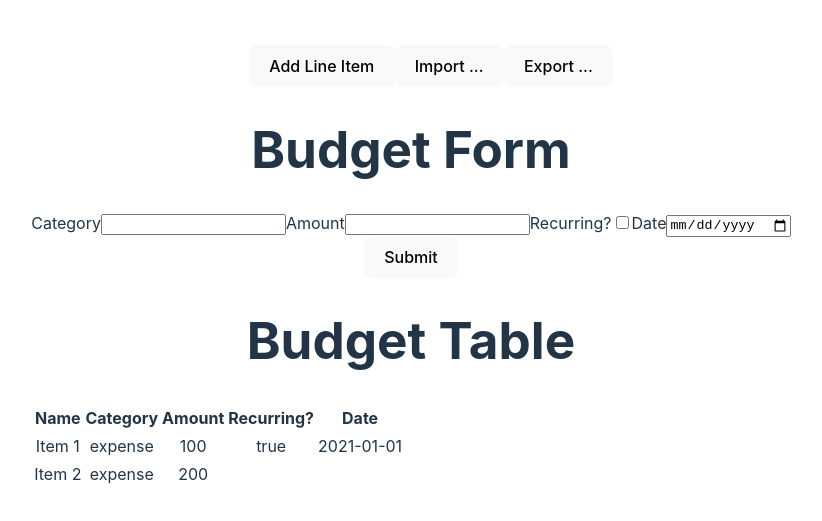
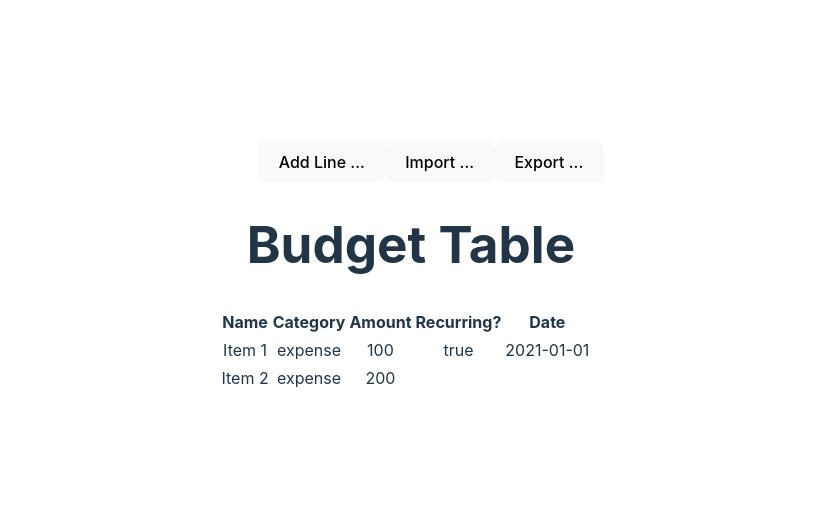
Before and after one commit to reabel/RxDBudget, a Vue app in the folder frontend/budget-vue/: page / in a window 1280 px wide. Shown: the part 141-662 px from the top of the page, without its empty margins (229-1051 px from the left). Built offline with nearby package versions, Linux system fonts and the light colour scheme.

Commit message:
getting form working, adding rendering, change title

```diff
--- a/frontend/budget-vue/index.html
+++ b/frontend/budget-vue/index.html
@@ -4,7 +4,7 @@
     <meta charset="UTF-8" />
     <link rel="icon" type="image/svg+xml" href="/vite.svg" />
     <meta name="viewport" content="width=device-width, initial-scale=1.0" />
-    <title>Vite + Vue + TS</title>
+    <title>RxD Budget App</title>
   </head>
   <body>
     <div id="app"></div>
--- a/frontend/budget-vue/src/App.vue
+++ b/frontend/budget-vue/src/App.vue
@@ -1,16 +1,21 @@
 <script setup lang="ts">
 import BudgetTable from './components/BudgetTable.vue'
 import BudgetForm from './components/BudgetForm.vue'
+import { useBudgetStore } from './stores/budgetstore';
+import { storeToRefs } from 'pinia';
+const store = useBudgetStore();
+const { displayForm } = storeToRefs(store);
 </script>
 
 <template>
   <!-- <HelloWorld msg="Vite + Vue" /> -->
    <menu>
-      <button>Add Line Item</button>
+      <button v-if="!displayForm" @click="store.toggleDisplayForm();">Add Line ...</button>
+      <button v-else @click="store.toggleDisplayForm()">Close Form</button>
       <button>Import ...</button>
       <button>Export ...</button>
    </menu>
-   <BudgetForm />
+   <BudgetForm v-if="!!displayForm" />
    <BudgetTable />
 </template>
 
--- a/frontend/budget-vue/src/components/BudgetForm.vue
+++ b/frontend/budget-vue/src/components/BudgetForm.vue
@@ -2,13 +2,18 @@
 import { useBudgetStore } from '../stores/budgetstore';
 import { ref } from 'vue';
 const store = useBudgetStore();
+const name= ref('');
 const category = ref('');
+const amount = ref(0);
+const recurring = ref(false);
+const date = ref(new Date());
+
 const submit = () => {
   console.log('submitting');
   store.addLineItem({
-    name: 'test',
+    name: name.value,
     type: category.value,
-    price: 100,
+    price: amount.value,
     recurring: false,
     date: new Date(),
   });
@@ -19,23 +24,27 @@ const submit = () => {
   <h1>Budget Form</h1>
   <div style="display: flex">
     <div>
+      <label for="name">Name</label>
+      <input type="select" v-model="name" />
+    </div>
+    <div>
       <label for="category">Category</label>
-      <input type="select" id="category" :value="category" name="category" />
+      <input type="select" v-model="category" />
     </div>
 
     <div>
       <label for="amount">Amount</label>
-      <input type="currency" id="amount" name="amount" />
+      <input type="currency" v-model="amount" />
     </div>
 
     <div>
       <label for="recurring">Recurring?</label>
-      <input type="checkbox" id="recurring" name="recurring" />
+      <input type="checkbox" v-model="recurring" />
     </div>
 
     <div>
       <label for="date">Date</label>
-      <input type="date" id="date" name="date" />
+      <input type="date" v-model="date" />
     </div>
   </div>
   <button @click="submit">Submit</button>
--- a/frontend/budget-vue/src/stores/budgetstore.ts
+++ b/frontend/budget-vue/src/stores/budgetstore.ts
@@ -1,13 +1,24 @@
-import { defineStore } from 'pinia';
+import { defineStore } from "pinia";
 //replace with @ syntax later
 //import { LineItem } from '../../../../types/lineitem';
 
-export const useBudgetStore = defineStore('budget', {
+export const useBudgetStore = defineStore("budget", {
   state: () => {
-    return { lineItems: [
-        {id: 1, name: 'Item 1', type: 'expense', price: 100, quantity: 1, recurring: true, date: '2021-01-01'},
-        {id: 2, name: 'Item 2', type: 'expense', price: 200, quantity: 1},
-    ] }
+    return {
+      lineItems: [
+        {
+          id: 1,
+          name: "Item 1",
+          type: "expense",
+          price: 100,
+          quantity: 1,
+          recurring: true,
+          date: "2021-01-01",
+        },
+        { id: 2, name: "Item 2", type: "expense", price: 200, quantity: 1 },
+      ],
+      displayForm: false,
+    };
   },
   // could also be defined as
   // state: () => ({ count: 0 })
@@ -15,5 +26,9 @@ export const useBudgetStore = defineStore('budget', {
     addLineItem(item: any) {
       this.lineItems.push(item);
     },
+    toggleDisplayForm() {
+      console.log("toggleDisplayForm", this.displayForm);
+      this.displayForm = !this.displayForm;
+    },
   },
-})
+});
```
